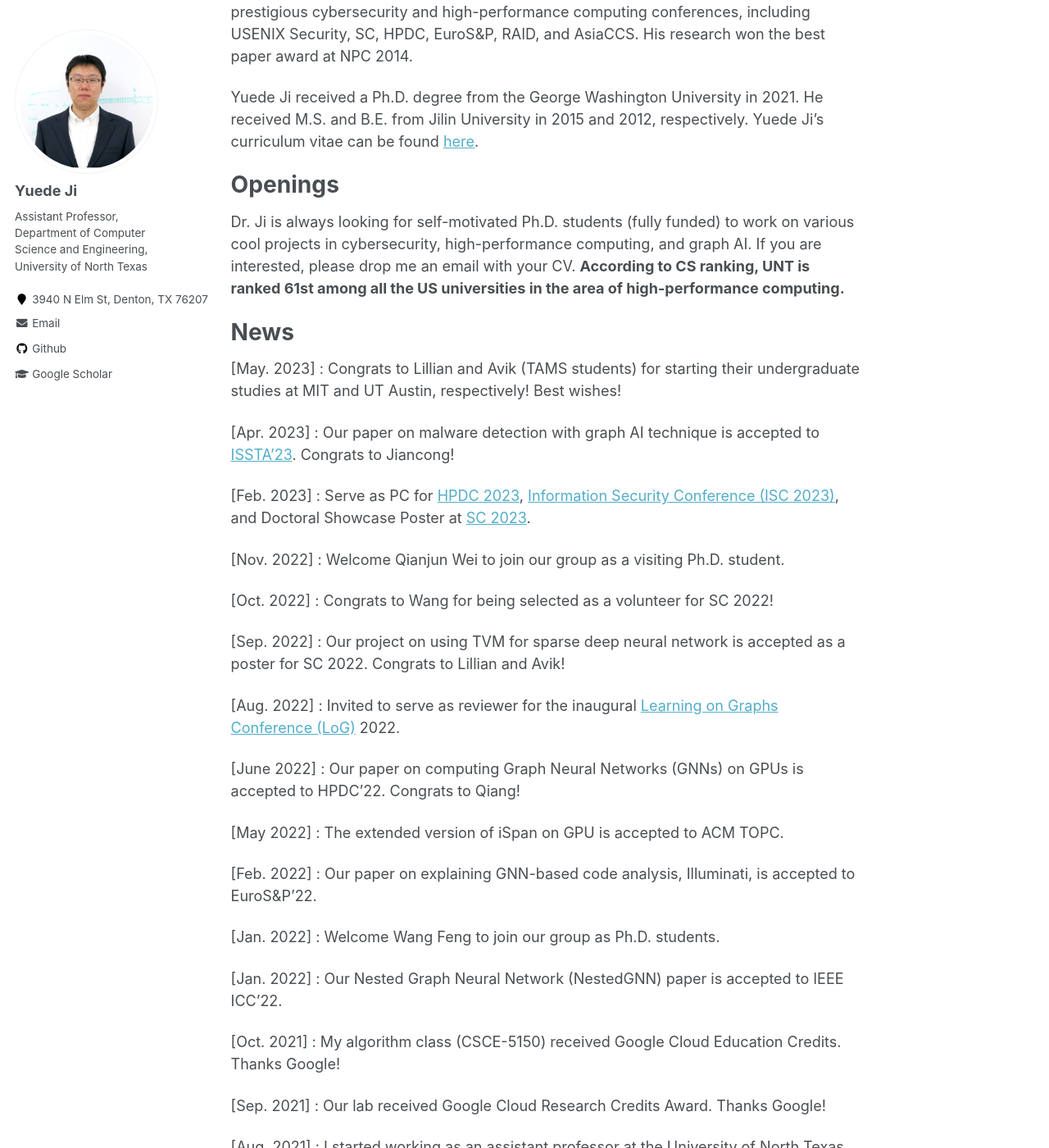
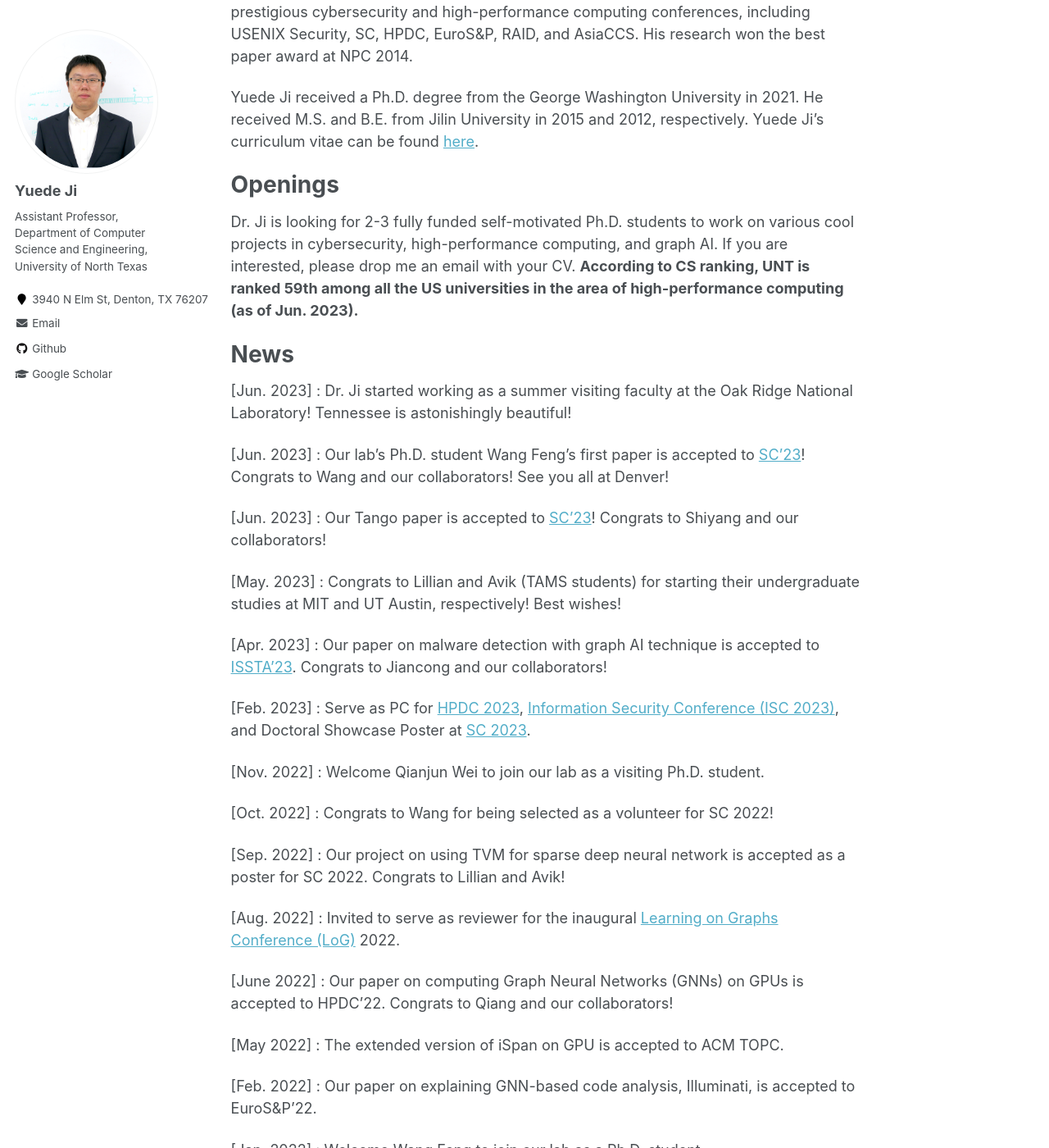
Before and after one commit to yuede/yuede.github.io, a Jekyll site: the page built from _pages/about.md, in a window 1280 px wide and 1400 px high, scrolled down 399 px. Shown: the whole window at 82% size. Built offline with Jekyll 4.4.1, drawn with Linux system fonts in a browser that asks for light colours; some of the changed text lies outside the part shown.

Commit message:
update news

```diff
--- a/_pages/about.md
+++ b/_pages/about.md
@@ -19,18 +19,24 @@ Yuede Ji received a Ph.D. degree from the George Washington University in 2021.
 
 Openings
 ======
-Dr. Ji is always looking for self-motivated Ph.D. students (fully funded) to work on various cool projects in cybersecurity, high-performance computing, and graph AI. If you are interested, please drop me an email with your CV. <strong>According to CS ranking, UNT is ranked 61st among all the US universities in the area of high-performance computing.</strong>
+Dr. Ji is looking for 2-3 fully funded self-motivated Ph.D. students to work on various cool projects in cybersecurity, high-performance computing, and graph AI. If you are interested, please drop me an email with your CV. <strong>According to CS ranking, UNT is ranked 59th among all the US universities in the area of high-performance computing (as of Jun. 2023).</strong>
 
 News
 ======
 
+[Jun. 2023] : Dr. Ji started working as a summer visiting faculty at the Oak Ridge National Laboratory! Tennessee is astonishingly beautiful!
+
+[Jun. 2023] : Our lab's Ph.D. student Wang Feng's first paper is accepted to [SC'23](https://sc23.supercomputing.org/)! Congrats to Wang and our collaborators! See you all at Denver!
+
+[Jun. 2023] : Our Tango paper is accepted to [SC'23](https://sc23.supercomputing.org/)! Congrats to Shiyang and our collaborators!
+
 [May. 2023] : Congrats to Lillian and Avik (TAMS students) for starting their undergraduate studies at MIT and UT Austin, respectively! Best wishes!
 
-[Apr. 2023] : Our paper on malware detection with graph AI technique is accepted to [ISSTA'23](https://conf.researchr.org/home/issta-2023). Congrats to Jiancong!
+[Apr. 2023] : Our paper on malware detection with graph AI technique is accepted to [ISSTA'23](https://conf.researchr.org/home/issta-2023). Congrats to Jiancong and our collaborators!
 
 [Feb. 2023] : Serve as PC for [HPDC 2023](https://www.hpdc.org/2023/), [Information Security Conference (ISC 2023)](https://isc23.cs.rug.nl/), and Doctoral Showcase Poster at [SC 2023](https://sc23.supercomputing.org/).
 
-[Nov. 2022] : Welcome Qianjun Wei to join our group as a visiting Ph.D. student.
+[Nov. 2022] : Welcome Qianjun Wei to join our lab as a visiting Ph.D. student.
 
 [Oct. 2022] : Congrats to Wang for being selected as a volunteer for SC 2022!
 
@@ -38,13 +44,13 @@ News
 
 [Aug. 2022] : Invited to serve as reviewer for the inaugural [Learning on Graphs Conference (LoG)](https://logconference.org/) 2022.
 
-[June 2022] : Our paper on computing Graph Neural Networks (GNNs) on GPUs is accepted to HPDC'22. Congrats to Qiang!
+[June 2022] : Our paper on computing Graph Neural Networks (GNNs) on GPUs is accepted to HPDC'22. Congrats to Qiang and our collaborators!
 
 [May 2022] : The extended version of iSpan on GPU is accepted to ACM TOPC.
 
 [Feb. 2022] : Our paper on explaining GNN-based code analysis, Illuminati, is accepted to EuroS&P'22.
 
-[Jan. 2022] : Welcome Wang Feng to join our group as Ph.D. students.
+[Jan. 2022] : Welcome Wang Feng to join our lab as a Ph.D. student.
 
 [Jan. 2022] : Our Nested Graph Neural Network (NestedGNN) paper is accepted to IEEE ICC'22.
 
```
